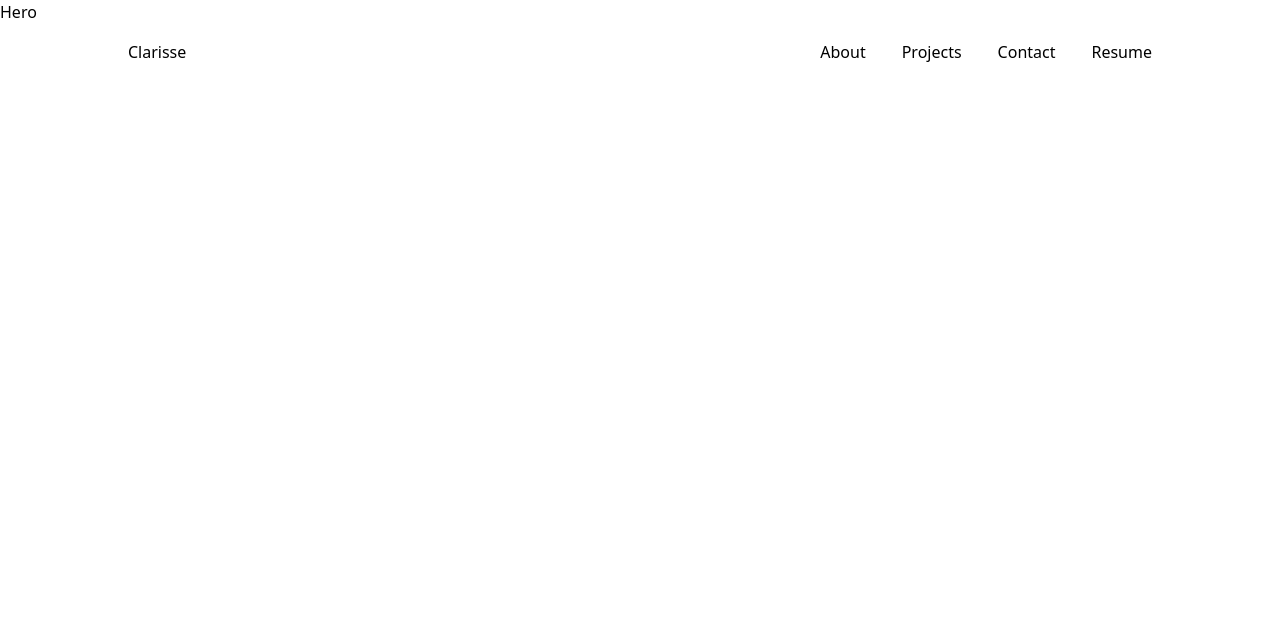
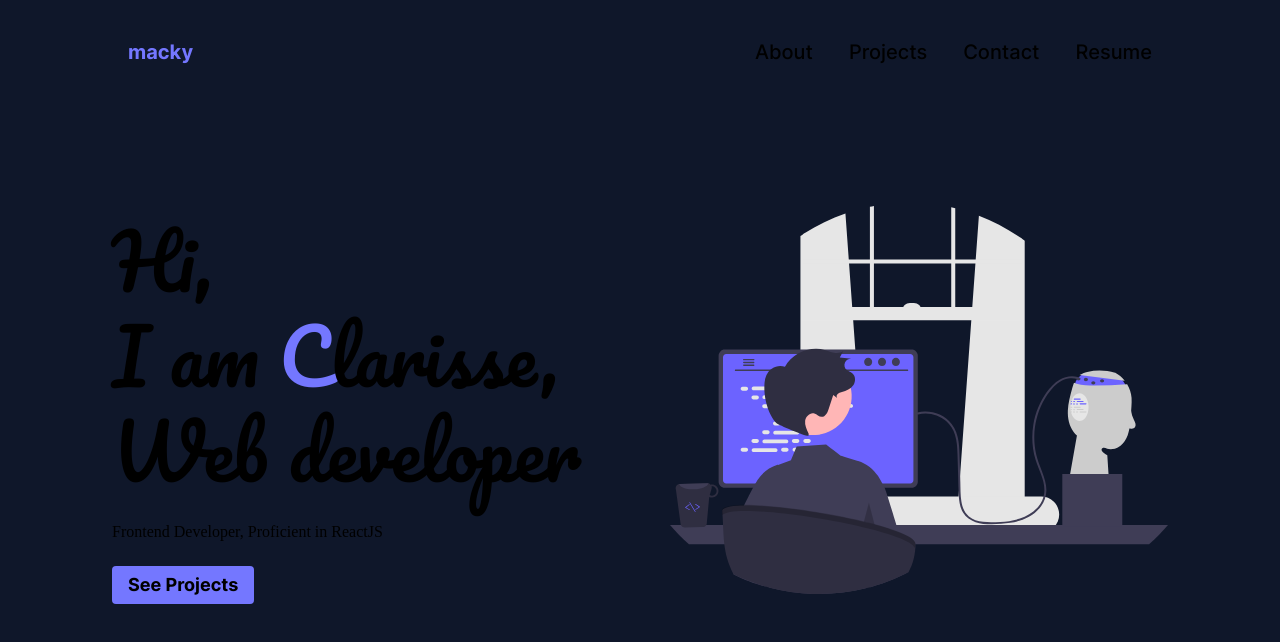
Before and after one commit to mariyamateo/personal-portfolio, a Next.js app: page / in a window 1280 px wide. Shown: the top 642 px of the page. Built offline with nearby package versions, Linux system fonts and the light colour scheme.

Commit message:
added hero section

```diff
--- /dev/null
+++ b/components/Button/Button.js
@@ -0,0 +1,12 @@
+import React from "react";
+import styles from "./Button.module.scss";
+
+const Button = ({ label, disabled }) => {
+  return (
+    <button className={styles.layout} disabled={disabled}>
+      <p className={styles.name}>{label}</p>
+    </button>
+  );
+};
+
+export default Button;
--- /dev/null
+++ b/components/Button/Button.module.scss
@@ -0,0 +1,10 @@
+.layout {
+    @apply bg-[#7477FF] rounded px-4 py-2 w-fit;
+    // box-shadow: -3px 3px 0px #fff;
+
+    .name {
+        font-family: 'InterBold', 'sans-serif';
+        font-size: 18px;
+        line-height: 22px;
+    }
+}
--- /dev/null
+++ b/components/Button/index.js
@@ -0,0 +1,2 @@
+import Button from "./Button";
+export { Button };
--- a/components/Hero/Hero.js
+++ b/components/Hero/Hero.js
@@ -1,9 +1,24 @@
 import React from "react";
+import { Button } from "../Button";
+import styles from "./Hero.module.scss";
 
 const Hero = () => {
   return (
-    <div>
-      <div>Hero</div>
+    <div className={styles.layout}>
+      <div className={styles.heroLayout}>
+        <div className={styles.hero}>
+          <h1 className="pt-4">
+            Hi,
+            <br />I am <span className="text-[#7477FF]">C</span>larisse, <br />
+            Web developer
+          </h1>
+          <h6>Frontend Developer, Proficient in ReactJS</h6>
+          <Button label={"See Projects"} />
+        </div>
+        <div>
+          <img src="/images/svg/hero.svg" alt="developer" draggable={false} />
+        </div>
+      </div>
     </div>
   );
 };
--- /dev/null
+++ b/components/Hero/Hero.module.scss
@@ -0,0 +1,11 @@
+.layout {
+  @apply overflow-hidden h-screen flex items-center;
+  z-index: 1;
+
+  .heroLayout {
+    @apply flex flex-row justify-between items-center mx-28 w-full;
+    .hero {
+      @apply flex flex-col space-y-4;
+    }
+  }
+}
--- a/components/Navbar/Navbar.js
+++ b/components/Navbar/Navbar.js
@@ -54,7 +54,7 @@ const Navbar = () => {
         })}
       >
         <div onClick={() => router.push("/")} className="cursor-pointer">
-          <span>Clarisse</span>
+          <h4 className="text-[#7477FF]">macky</h4>
         </div>
         <div className={styles.navbarMenu}>
           {NAVBAR_MENU.map((menu, key) => (
@@ -63,7 +63,7 @@ const Navbar = () => {
               className={styles.menu}
               onClick={() => onClickNav(menu.key)}
             >
-              <h2>{menu.name}</h2>
+              <h5>{menu.name}</h5>
             </button>
           ))}
         </div>
--- a/jsconfig.json
+++ b/jsconfig.json
@@ -3,6 +3,8 @@
     "baseUrl": ".",
     "paths": {
       "@/components/*": ["components/*"],
+      "@/constants": ["constants/index"],
+      "@/constants/*": ["constants/*"],
       "@/public/*": ["public/*"]
     }
   }
--- a/styles/globals.css
+++ b/styles/globals.css
@@ -1,6 +1,27 @@
 @tailwind base;
 @tailwind components;
 @tailwind utilities;
+
+@font-face {
+  font-family: InterBold;
+  src: url("../public/fonts/Inter-Bold.ttf");
+}
+@font-face {
+  font-family: InterMedium;
+  src: url("../public/fonts/Inter-Medium.ttf");
+}
+@font-face {
+  font-family: PoppinsBold;
+  src: url("../public/fonts/Poppins-Bold.ttf");
+}
+@font-face {
+  font-family: PoppinsRegular;
+  src: url("../public/fonts/Poppins-Regular.ttf");
+}
+@font-face {
+  font-family: PacificoRegular;
+  src: url("../public/fonts/Pacifico-Regular.ttf");
+}
 
 * {
   box-sizing: border-box;
@@ -10,18 +31,11 @@
 
 html,
 body {
+  background: #0F172A;
   max-width: 100vw;
   overflow-x: hidden;
-}
-
-body {
-  color: rgb(var(--foreground-rgb));
-  background: linear-gradient(
-      to bottom,
-      transparent,
-      rgb(var(--background-end-rgb))
-    )
-    rgb(var(--background-start-rgb));
+  font-family: -apple-system, BlinkMacSystemFont, Segoe UI, Roboto, Oxygen,
+    Ubuntu, Cantarell, Fira Sans, Droid Sans, Helvetica Neue, sans-serif;
 }
 
 a {
@@ -34,3 +48,38 @@ a {
     color-scheme: dark;
   }
 }
+
+.container {
+  margin: 0 112px;
+}
+
+h1 {
+  font-family: 'PacificoRegular', 'sans-serif';
+  font-size: 75px;
+  line-height: 95px;
+}
+h2 {
+  font-family: 'PoppinsBold', 'sans-serif';
+  font-size: 35px;
+  line-height: 52px;
+}
+h3 {
+  font-family: 'PoppinsBold', 'sans-serif';
+  font-size: 18px;
+  line-height: 22px;
+}
+h4 {
+  font-family: 'InterBold', 'sans-serif';
+  font-size: 20px;
+  line-height: 24px;
+}
+h5 {
+  font-family: 'InterMedium', 'sans-serif';
+  font-size: 20px;
+  line-height: 24px;
+}
+h6 {
+  font-family: 'Poppins';
+  font-size: 16px;
+  line-height: 36px;
+}
```
Also changed, not shown: public/fonts/Pacifico-Regular.ttf (added), public/images/svg/hero.svg (added).
